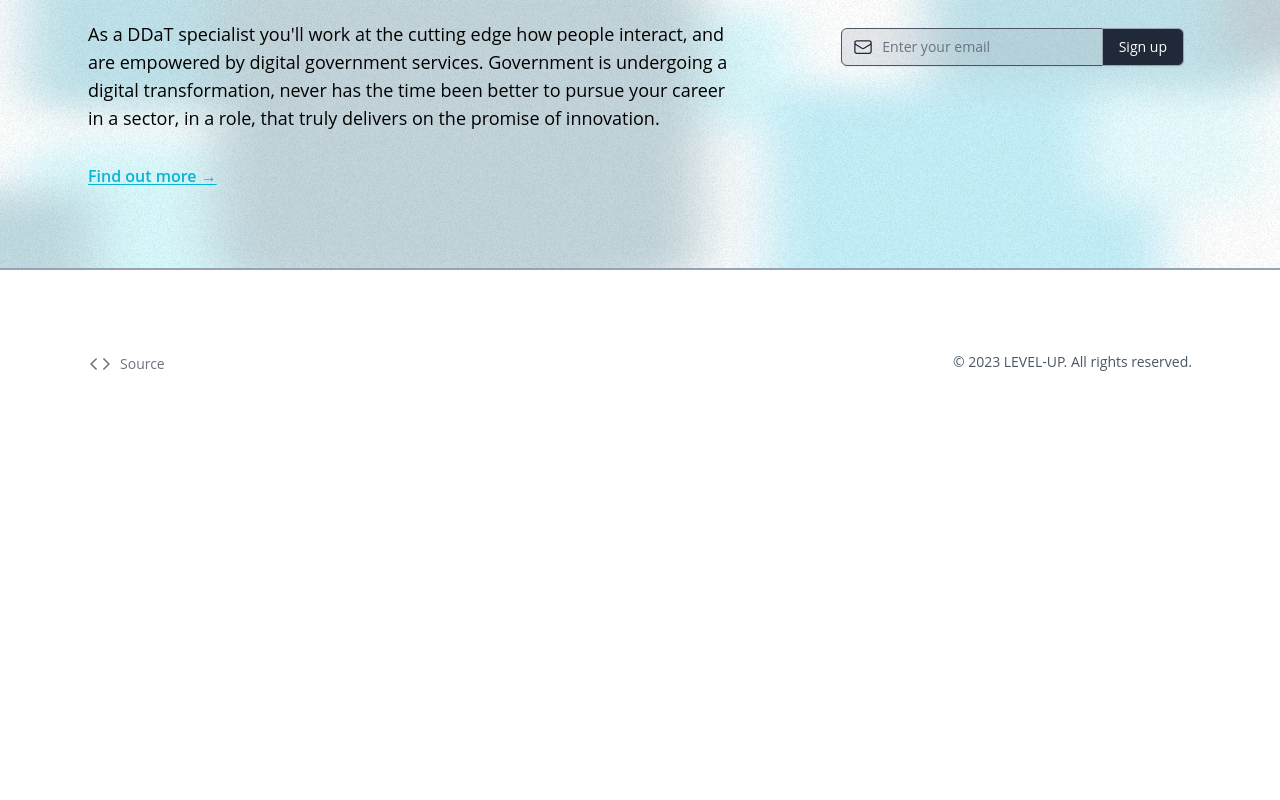
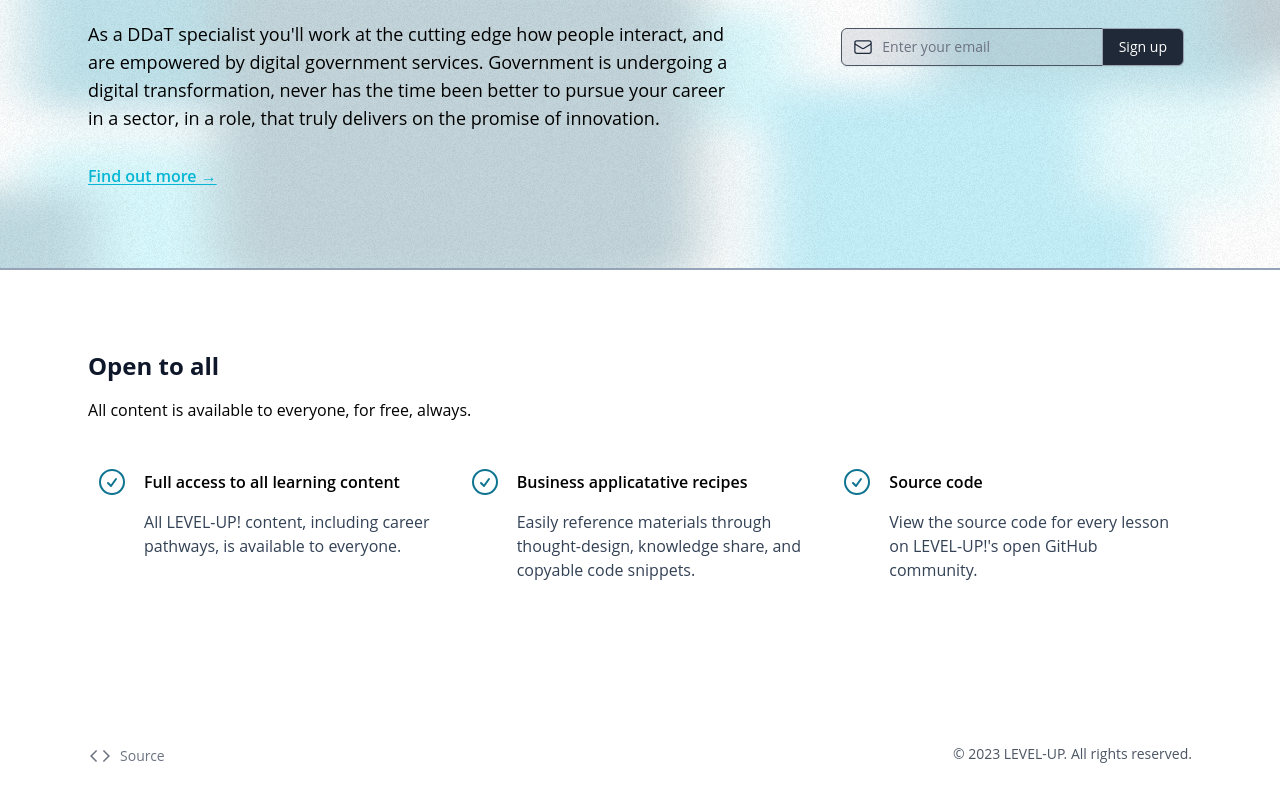
Before and after one commit to ellsphillips/level-up, a Next.js app: page / in a window 1280 px wide. Shown: the part 1449-2249 px from the top of the page. Before the commit the page ends 1857 px from the top, so only its background shows below. Built offline with nearby package versions, Linux system fonts and the light colour scheme.

Commit message:
Feature: what's included info

```diff
--- /dev/null
+++ b/components/WhatsIncluded.tsx
@@ -0,0 +1,51 @@
+const benefits = [
+    {
+        name: 'Full access to all learning content',
+        description:
+            'All LEVEL-UP! content, including career pathways, is available to everyone.',
+    },
+    {
+        name: 'Business applicatative recipes',
+        description:
+            'Easily reference materials through thought-design, knowledge share, and copyable code snippets.',
+    },
+    {
+        name: 'Source code',
+        description:
+            "View the source code for every lesson on LEVEL-UP!'s open GitHub community.",
+    },
+];
+
+export default function WhatsIncluded() {
+    return (
+        <div className='mt-11 grid gap-x-3.5 gap-y-8 md:grid-cols-2 lg:grid-cols-3 lg:gap-y-16'>
+            {benefits.map((benefit, i) => (
+                <div className='lg:px-2'>
+                    <div className='flex items-center'>
+                        <svg
+                            xmlns='http://www.w3.org/2000/svg'
+                            fill='none'
+                            viewBox='0 0 24 24'
+                            stroke-width='1.5'
+                            stroke='currentColor'
+                            aria-hidden='true'
+                            className='w-8 h-8 mr-4 dark:text-primary-500 text-primary-700 shrink-0'
+                        >
+                            <path
+                                stroke-linecap='round'
+                                stroke-linejoin='round'
+                                d='M9 12.75L11.25 15 15 9.75M21 12a9 9 0 11-18 0 9 9 0 0118 0z'
+                            ></path>
+                        </svg>
+                        <p className='font-semibold'>{benefit.name}</p>
+                    </div>
+                    <div>
+                        <p className='mt-1 ml-12 text-neutral-700 dark:text-gray-300 lg:mt-3'>
+                            {benefit.description}
+                        </p>
+                    </div>
+                </div>
+            ))}
+        </div>
+    );
+}
--- a/pages/index.tsx
+++ b/pages/index.tsx
@@ -4,6 +4,7 @@ import { articleData } from '@/data/articles';
 
 import Link from '@/components/Link';
 import NewsletterSignup from '@/components/NewsletterSignup';
+import WhatsIncluded from '@/components/WhatsIncluded';
 import PathwayIcon, { type PathwayID } from '@/components/pathway/Icon';
 import Footer from '@/components/theme/Footer';
 import Nav from '@/components/theme/Nav';
@@ -95,6 +96,14 @@ const Home = () => (
                     </div>
                 </div>
             </Section>
+
+            <Section className='py-12'>
+                <h2 className='text-2xl font-bold'>Open to all</h2>
+                <p className='mt-4 font-medium text-md'>
+                    All content is available to everyone, for free, always.
+                </p>
+                <WhatsIncluded />
+            </Section>
         </main>
         <Section>
             <Footer />
```
